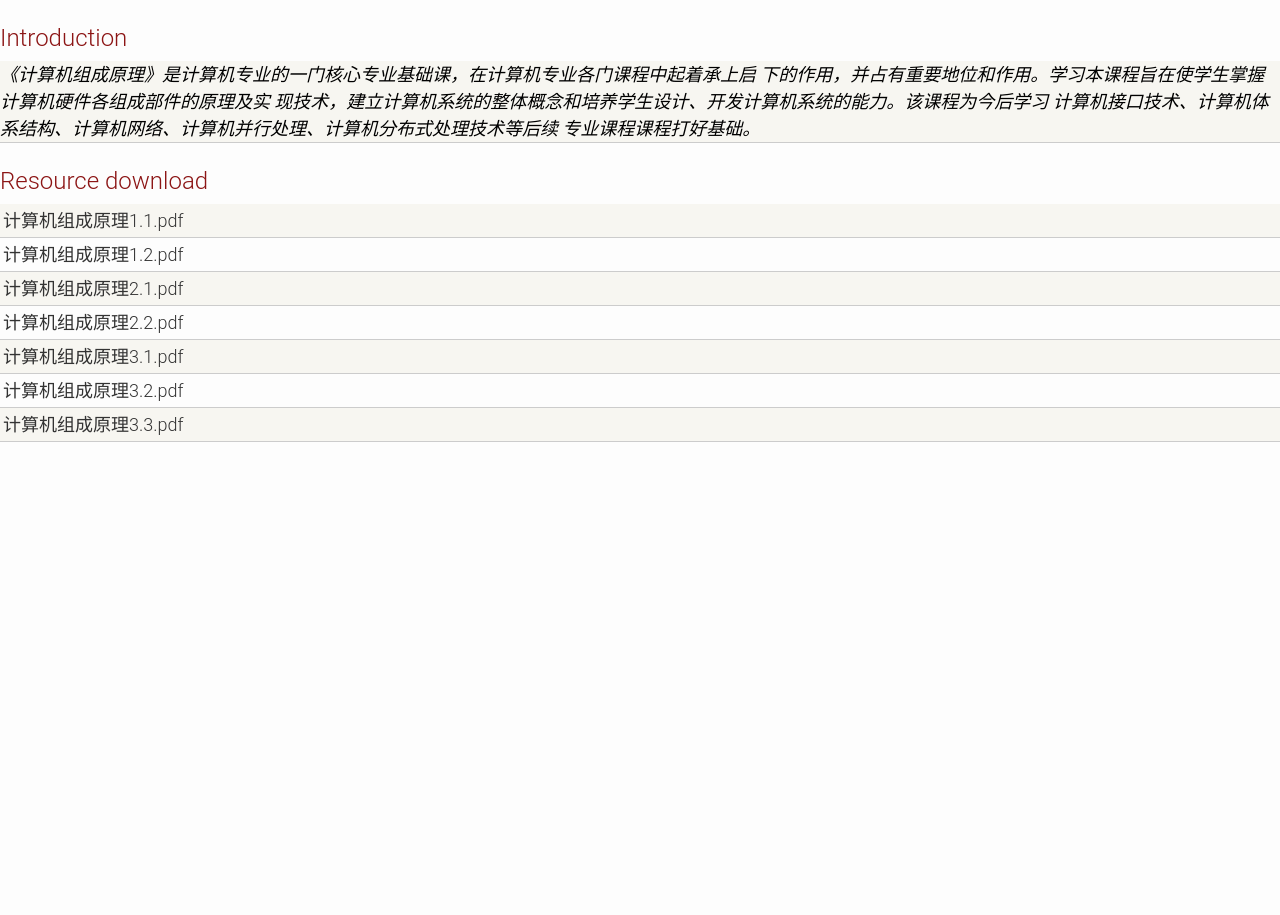
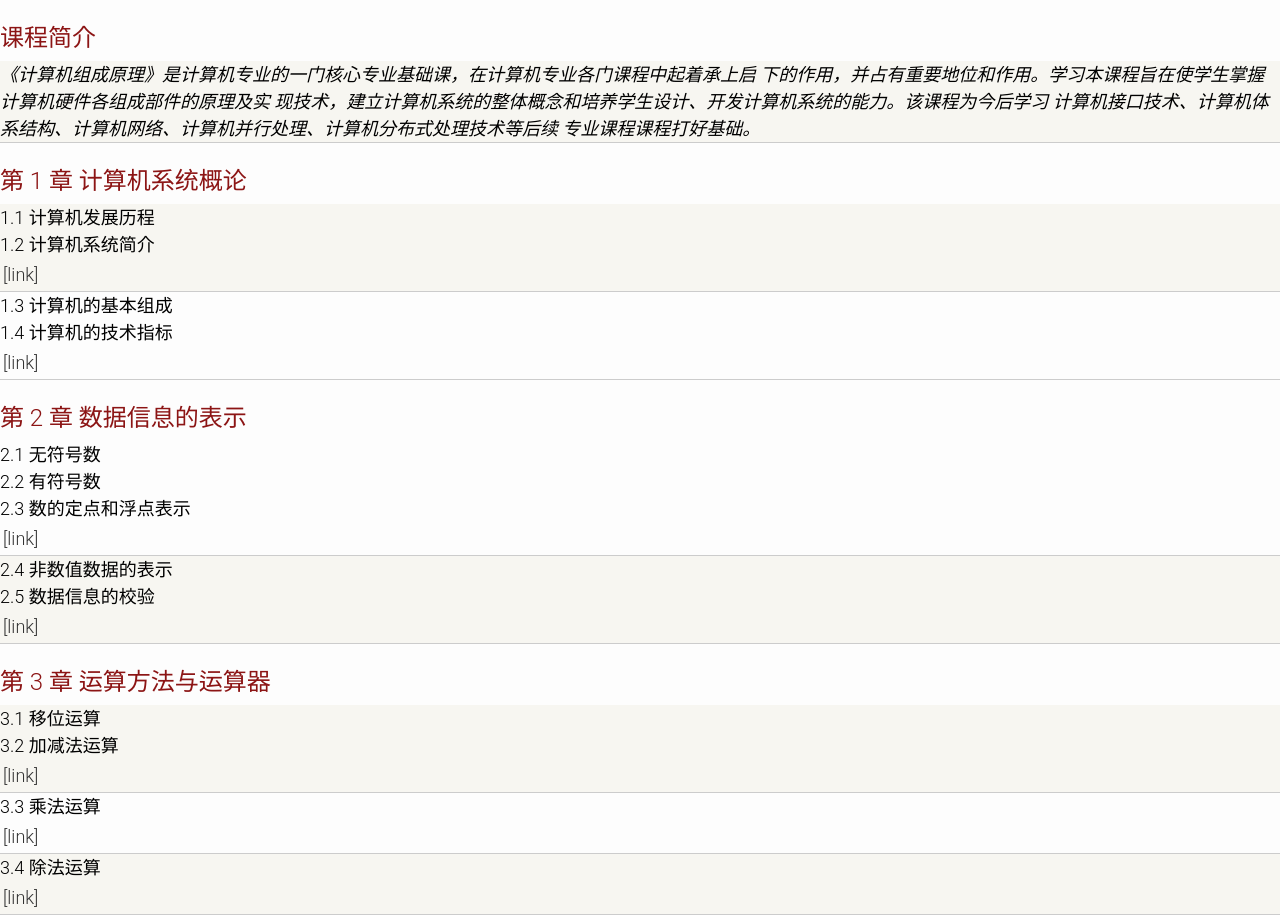
Before and after one commit to cosysuse/cosysuse.github.io, a website: page index.html in a window 1280 px wide. Before the commit the page ends 820 px from the top, so only its background shows below. Drawn offline with Linux system fonts and the light colour scheme.

Commit message:
feat(Main): Optimize item style.

```diff
--- a/index.html
+++ b/index.html
@@ -71,6 +71,8 @@
             color: #8C1515;
             margin-top: 20px;
             margin-bottom: 5px;
+            overflow: hidden;
+            white-space: nowrap;
         }
 
         .materials-wrap {
@@ -787,12 +789,12 @@
             }
 
         }</style>
-    <title>COSYSUSE</title>
+    <title>计算机组成原理</title>
 </head>
 <body>
 <div class="home">
     <div class="materials-wrap">
-        <div class="module-header">Introduction</div>
+        <div class="module-header">课程简介</div>
         <div class="materials-item">
             <i>
                 《计算机组成原理》是计算机专业的一门核心专业基础课，在计算机专业各门课程中起着承上启
@@ -805,43 +807,63 @@
     </div>
 
     <div class="materials-wrap">
-        <div class="module-header">Resource download</div>
+        <div class="module-header">第 1 章 计算机系统概论</div>
 
         <div class="materials-item">
-            <a href="pdf/计算机组成原理1.1.pdf">
-                计算机组成原理1.1.pdf
-            </a>
+            <p>
+                1.1 计算机发展历程 <br/>
+                1.2 计算机系统简介 <br/>
+                <a href="pdf/计算机组成原理1.1.pdf"> [link] </a>
+            </p>
         </div>
         <div class="materials-item">
-            <a href="pdf/计算机组成原理1.2.pdf">
-                计算机组成原理1.2.pdf
-            </a>
+            <p>
+                1.3 计算机的基本组成 <br/>
+                1.4 计算机的技术指标 <br/>
+                <a href="pdf/计算机组成原理1.2.pdf"> [link] </a>
+            </p>
+        </div>
+
+        <div class="module-header">第 2 章 数据信息的表示</div>
+
+        <div class="materials-item">
+            <p>
+                2.1 无符号数 <br/>
+                2.2 有符号数 <br/>
+                2.3 数的定点和浮点表示 <br/>
+                <a href="pdf/计算机组成原理2.1.pdf"> [link] </a>
+            </p>
         </div>
         <div class="materials-item">
-            <a href="pdf/计算机组成原理2.1.pdf">
-                计算机组成原理2.1.pdf
-            </a>
+            <p>
+                2.4 非数值数据的表示 <br/>
+                2.5 数据信息的校验 <br/>
+                <a href="pdf/计算机组成原理2.2.pdf"> [link] </a>
+            </p>
+        </div>
+
+        <div class="module-header">第 3 章 运算方法与运算器</div>
+
+        <div class="materials-item">
+            <p>
+                3.1 移位运算 <br/>
+                3.2 加减法运算 <br/>
+                <a href="pdf/计算机组成原理3.1.pdf"> [link] </a>
+            </p>
         </div>
         <div class="materials-item">
-            <a href="pdf/计算机组成原理2.2.pdf">
-                计算机组成原理2.2.pdf
-            </a>
+            <p>
+                3.3 乘法运算 <br/>
+                <a href="pdf/计算机组成原理3.2.pdf"> [link] </a>
+            </p>
         </div>
         <div class="materials-item">
-            <a href="pdf/计算机组成原理3.1.pdf">
-                计算机组成原理3.1.pdf
-            </a>
+            <p>
+                3.4 除法运算 <br/>
+                <a href="pdf/计算机组成原理3.3.pdf"> [link] </a>
+            </p>
         </div>
-        <div class="materials-item">
-            <a href="pdf/计算机组成原理3.2.pdf">
-                计算机组成原理3.2.pdf
-            </a>
-        </div>
-        <div class="materials-item">
-            <a href="pdf/计算机组成原理3.3.pdf">
-                计算机组成原理3.3.pdf
-            </a>
-        </div>
+
     </div>
 </div>
 </body>
```
